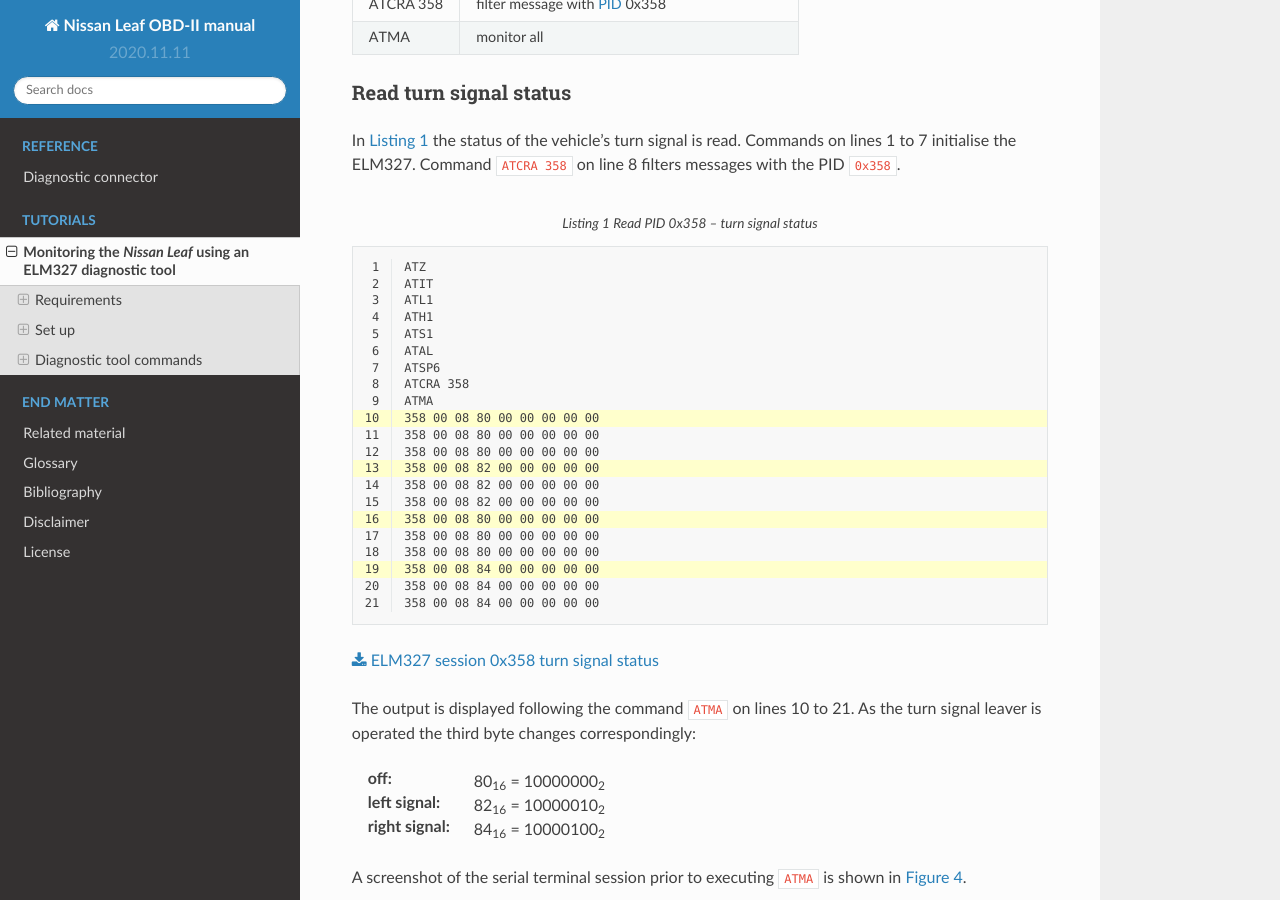
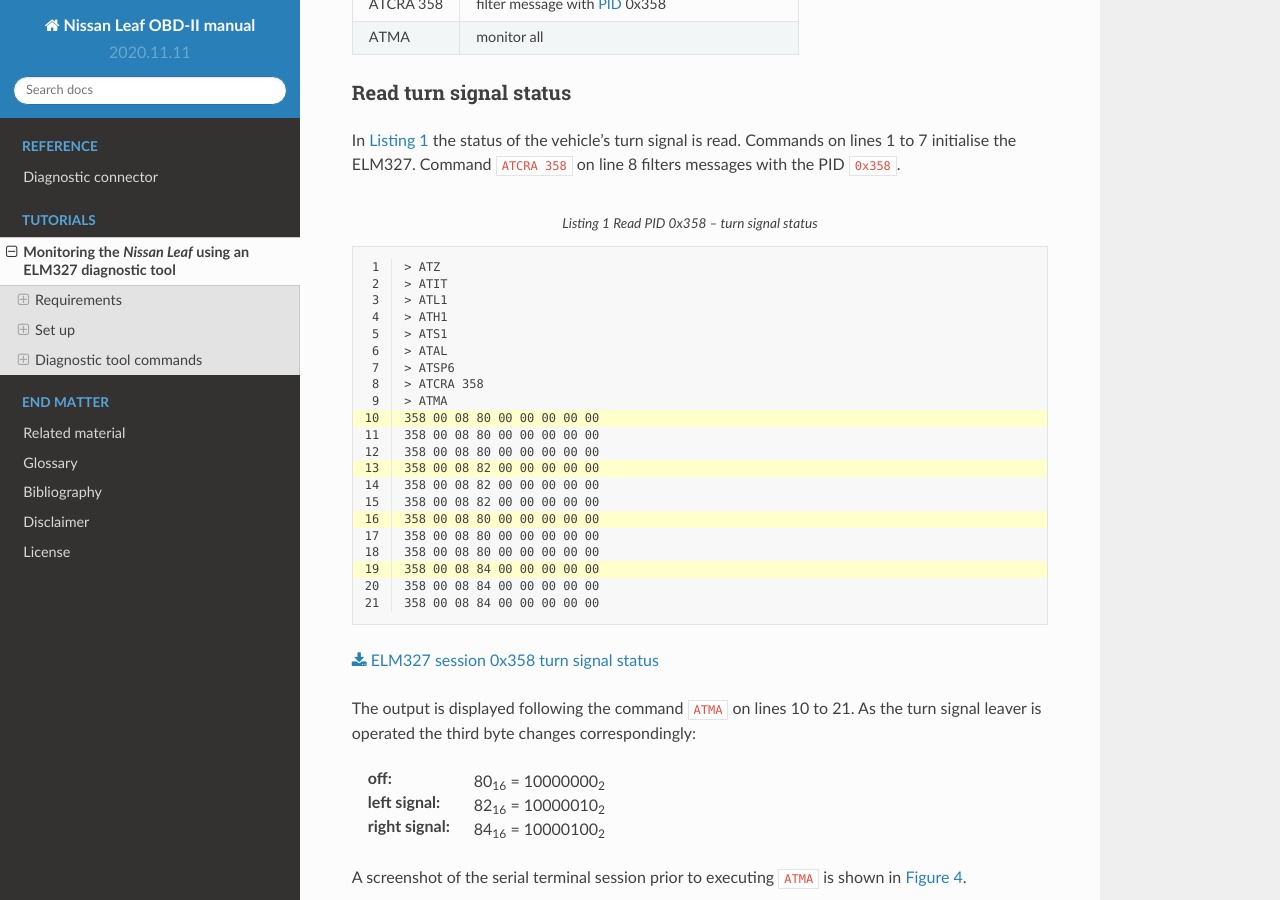
Before and after one commit to sethfischer/nissan-leaf-obd-manual, a Sphinx documentation site: the page built from source/tutorial/elm327.rst, in a window 1280 px wide and 900 px high, scrolled down 3495 px. Built offline with Sphinx 7.4.7 and the Read the Docs theme 2.0.0, drawn with Linux system fonts in a browser that asks for light colours; cross-references to code outside the pages are shown as plain code.

Commit message:
Insert prompt character

```diff
--- a/source/code/elm327/358-turn-signal.txt
+++ b/source/code/elm327/358-turn-signal.txt
@@ -1,12 +1,12 @@
-ATZ
-ATIT
-ATL1
-ATH1
-ATS1
-ATAL
-ATSP6
-ATCRA 358
-ATMA
+> ATZ
+> ATIT
+> ATL1
+> ATH1
+> ATS1
+> ATAL
+> ATSP6
+> ATCRA 358
+> ATMA
 358 00 08 80 00 00 00 00 00
 358 00 08 80 00 00 00 00 00
 358 00 08 80 00 00 00 00 00
```
